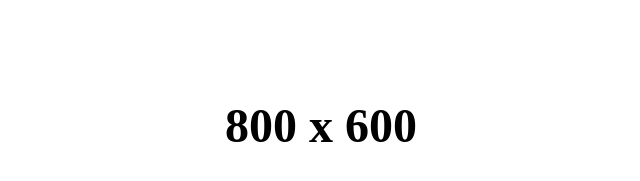
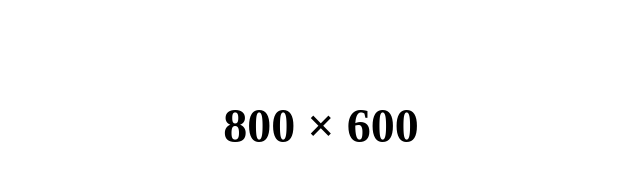
Before and after one commit to prasanjeevi/prasanjeevi.github.io, a Jekyll site: the page resolution.html, which Jekyll copies as it is, in a window 1280 px wide. Shown: the part 324-505 px from the top of the page, without its empty margins (319-959 px from the left). Built offline with Jekyll 4.4.1, drawn with Linux system fonts in a browser that asks for light colours.

Commit message:
Update resolution.html

```diff
--- a/resolution.html
+++ b/resolution.html
@@ -3,7 +3,7 @@
     <head>
         <title>Screen Sizer</title>
         <style>
-            h1{
+            h1 {
                 font-size: 3em;
                 height: 3em;
                 line-height: 3em;
@@ -19,9 +19,9 @@
         </style>
     </head>
     <body>
-        <h1>width x height</h1>
+        <h1>width × height</h1>
         <script>
-            document.querySelector('h1').innerText = `${screen.width} x ${screen.height}`;
+            document.querySelector('h1').innerText = `${screen.width} × ${screen.height}`;
         </script>
     </body>
 </html>
```
